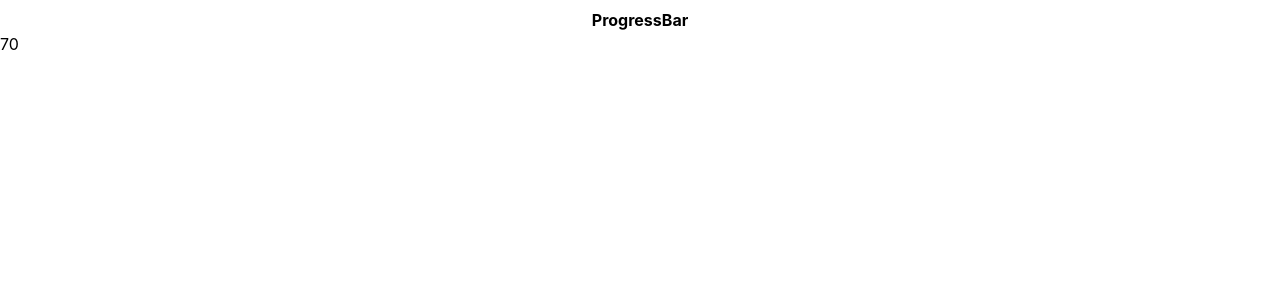
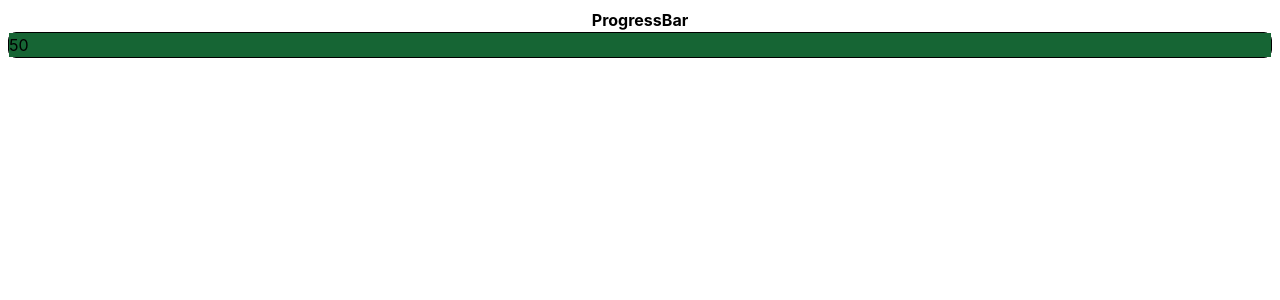
Before and after one commit to Niraj1903/progressbar, a React (Create React App) app: page / in a window 1280 px wide. Shown: the top 300 px of the page. Built offline with nearby package versions, Linux system fonts and the light colour scheme.

Commit message:
inner and outer div created

```diff
--- a/src/App.js
+++ b/src/App.js
@@ -6,7 +6,7 @@ function App() {
   return (
     <>
       <h1 className="font-bold flex justify-center mt-2">ProgressBar</h1>
-      <ProgressBar progress={70} />
+      <ProgressBar progress={50} />
     </>
   );
 }
--- a/src/ProgressBar.js
+++ b/src/ProgressBar.js
@@ -1,9 +1,9 @@
 const ProgressBar = (props) => {
   return (
     <>
-      <div className="outer">
-        <div className="inner">
-          <h1>{props.progress}</h1>
+      <div className="border border-black mx-2 rounded-lg">
+        <div className="bg-green-800" style={{ width: `${props.progress}` }}>
+          {props.progress}
         </div>
       </div>
     </>
```
